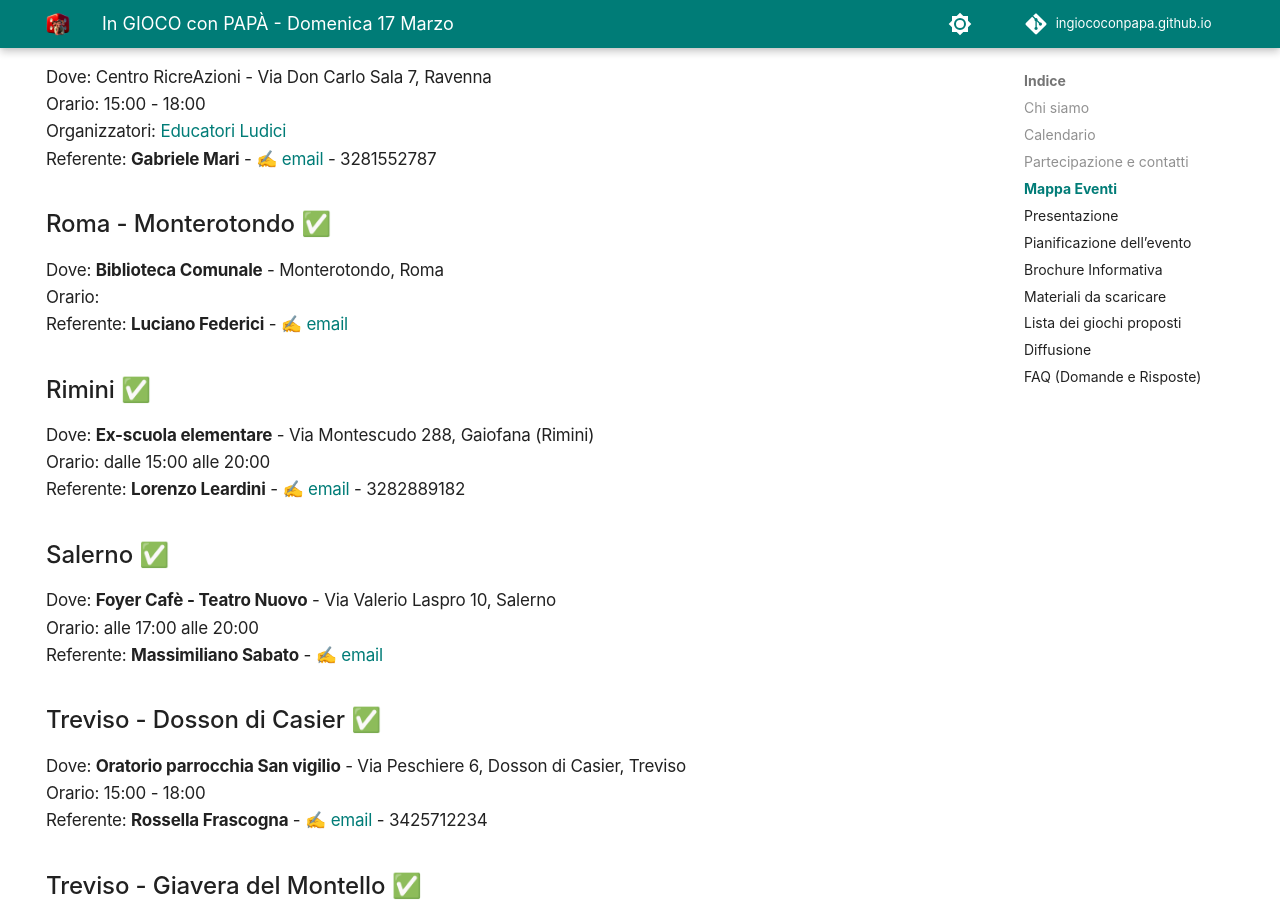
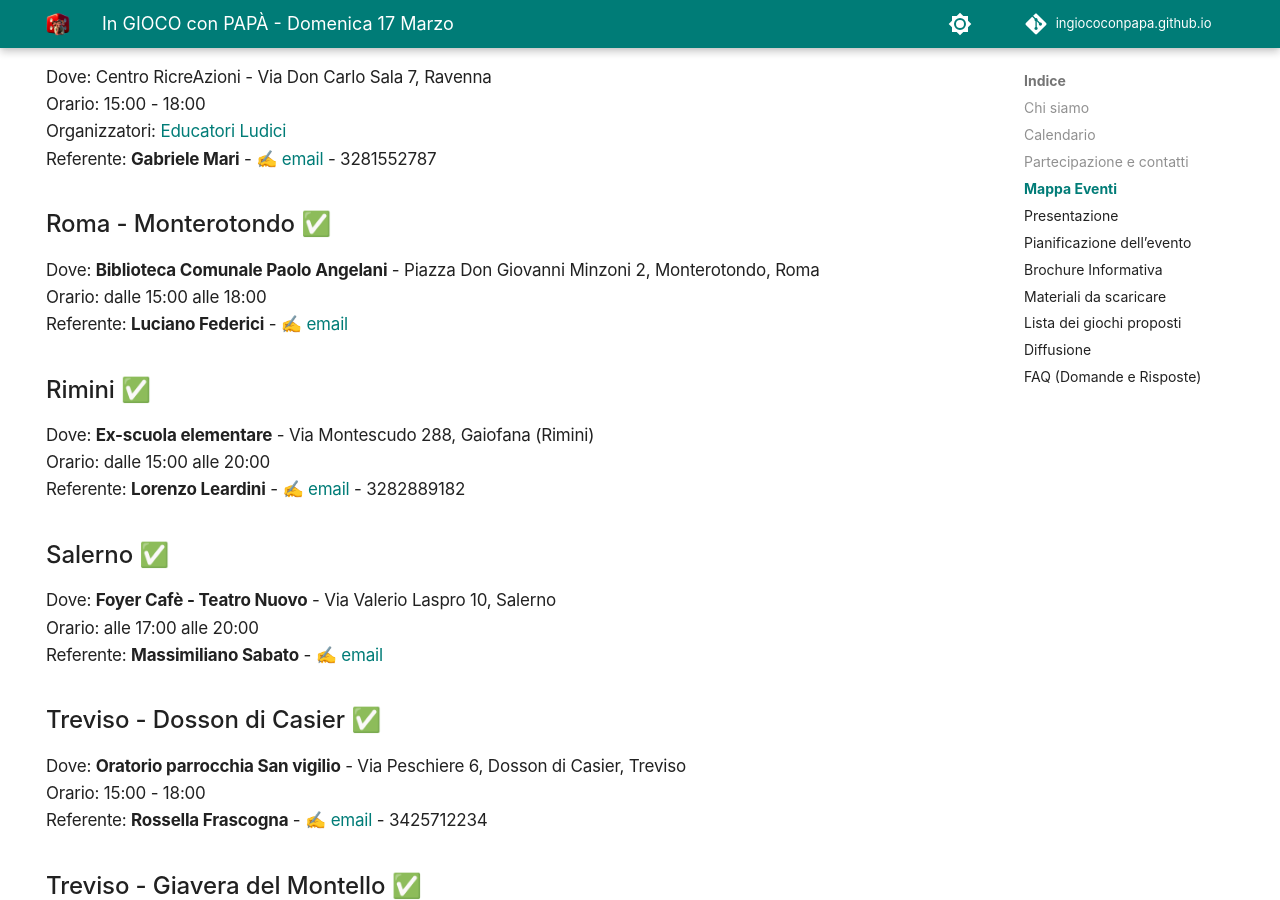
Before and after one commit to ingiococonpapa/ingiococonpapa.github.io, an MkDocs documentation site: the page built from docs/index.md, in a window 1280 px wide and 900 px high, scrolled down 5449 px. Built offline with MkDocs 1.6.1 and Material for MkDocs 9.7.7, drawn with Linux system fonts in a browser that asks for light colours; comment, search, counter and statistics services are not loaded.

Commit message:
monterotongo

```diff
--- a/docs/index.md
+++ b/docs/index.md
@@ -148,8 +148,8 @@ Organizzatori: [Educatori Ludici](https://www.facebook.com/educatoriludici)
 Referente: **Gabriele Mari** - [✍️ email](mailto:progetti.innovativi@cooplapieve.it) - 3281552787
 
 ### Roma - Monterotondo ✅
-Dove: **Biblioteca Comunale** - Monterotondo, Roma
-Orario:
+Dove: **Biblioteca Comunale Paolo Angelani** - Piazza Don Giovanni Minzoni 2, Monterotondo, Roma
+Orario: dalle 15:00 alle 18:00
 Referente: **Luciano Federici** - [✍️ email](mailto:af18re@gmail.com)
 
 ### Rimini ✅
```
